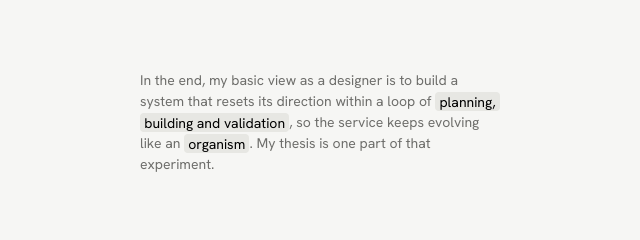
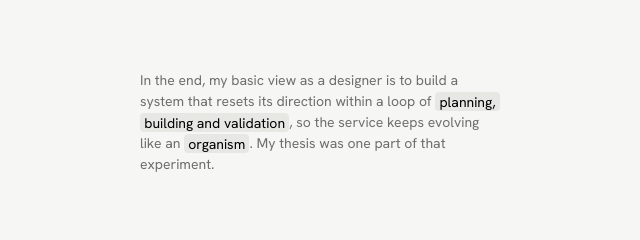
Before and after one commit to michaeljpark/michaeljoongminpark, a plain HTML site: page principle.html in a window 1280 px wide. Shown: the part 3087-3327 px from the top of the page, 506-1146 px from the left. Drawn offline with Linux system fonts and the light colour scheme.

Commit message:
Put the thesis in the past tense on the Principle page
Co-Authored-By: Claude Opus 5.5 <noreply@anthropic.com>

```diff
--- a/principle.html
+++ b/principle.html
@@ -115,7 +115,7 @@
     <h2 class="a-h">Plan, build, validate, loop.</h2>
   </div>
   <div class="a-right">
-    <p class="a-body mid">In the end, my basic view as a designer is to build a system that resets its direction within a loop of <span class="kw">planning, building and validation</span>, so the service keeps evolving like an <span class="kw">organism</span>. My thesis is one part of that experiment.</p>
+    <p class="a-body mid">In the end, my basic view as a designer is to build a system that resets its direction within a loop of <span class="kw">planning, building and validation</span>, so the service keeps evolving like an <span class="kw">organism</span>. My thesis was one part of that experiment.</p>
   </div>
 </section>
 
```
